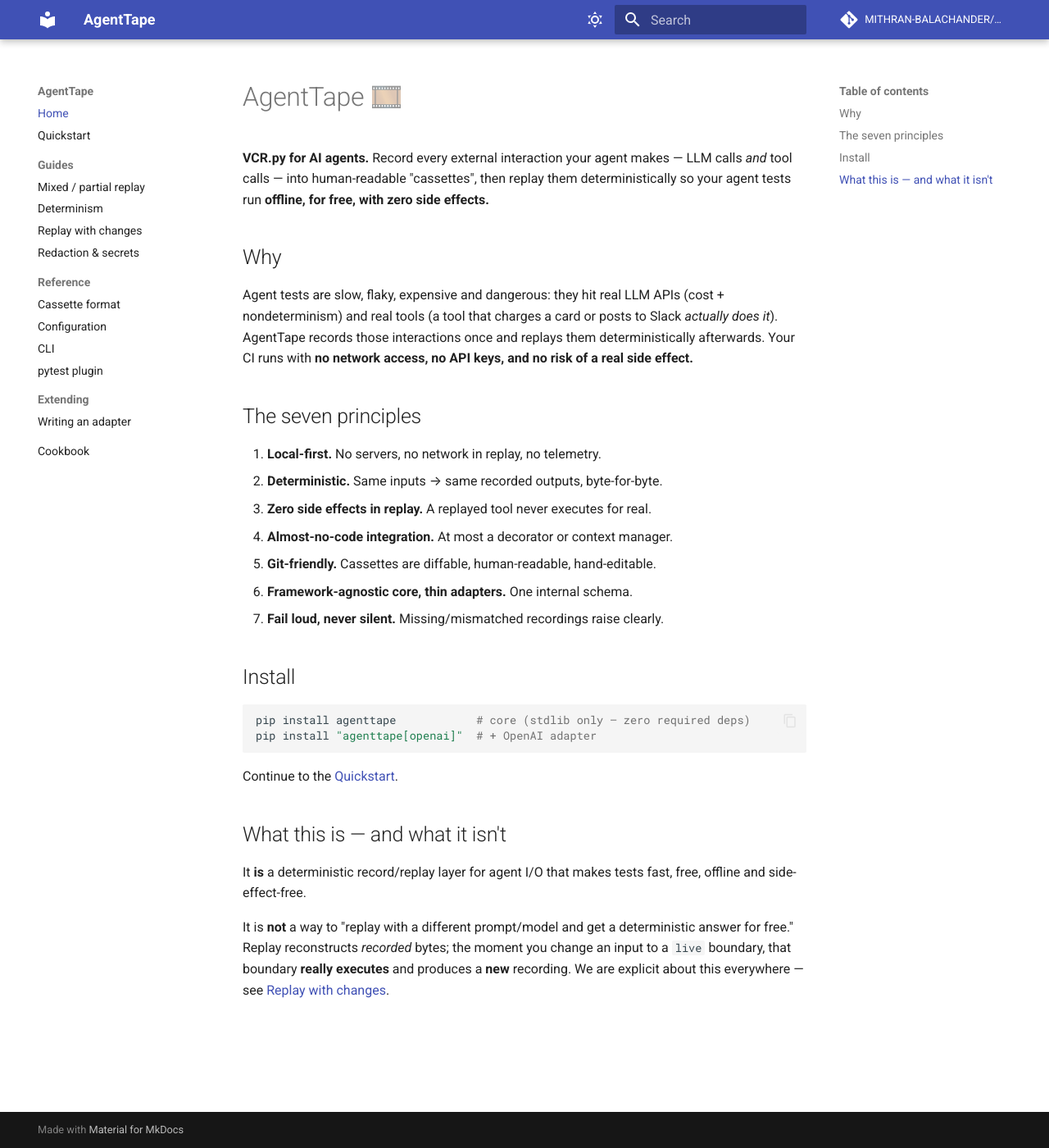
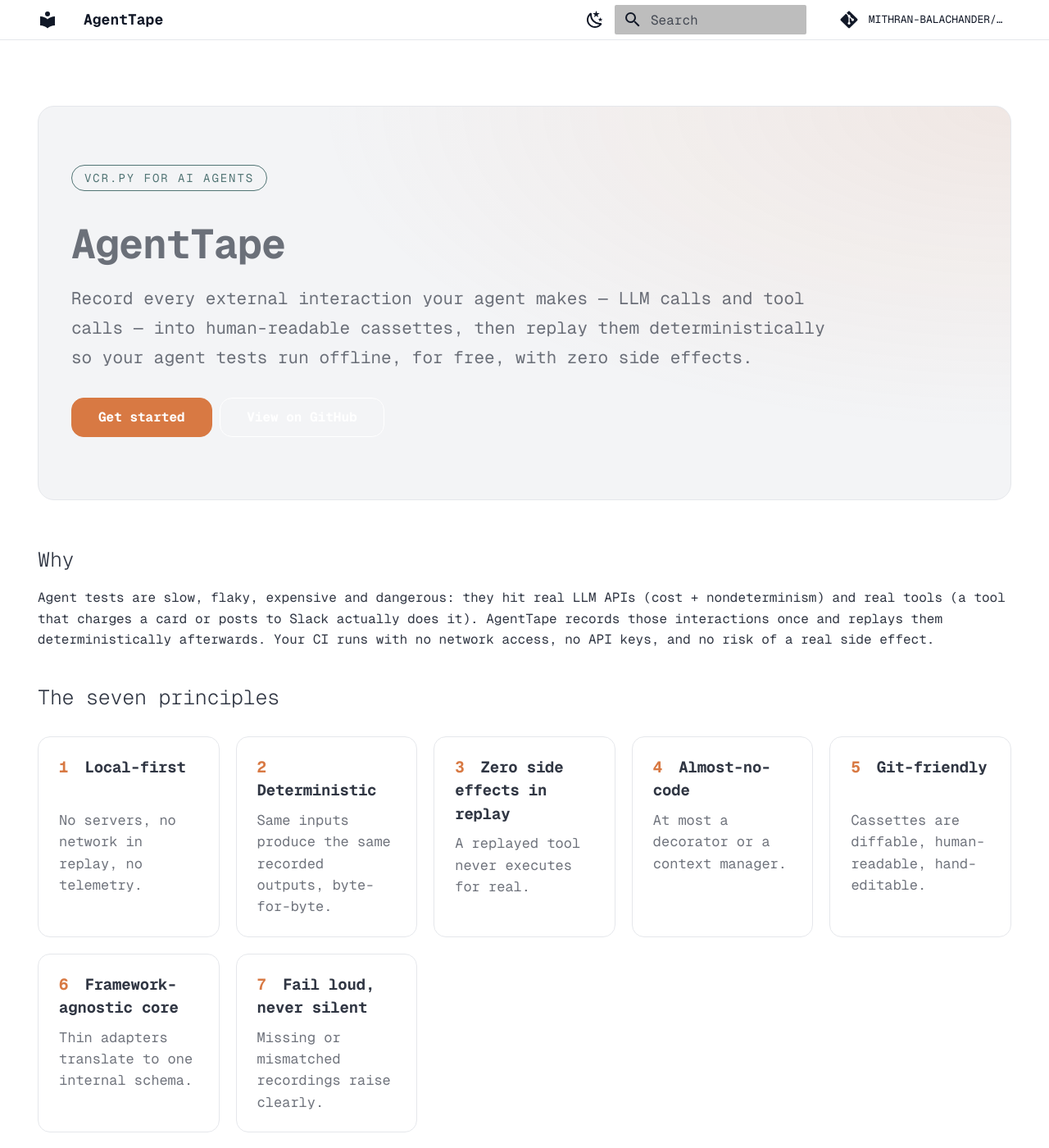
Before and after one commit to MITHRAN-BALACHANDER/AgentTape, an MkDocs documentation site: the page built from docs/index.md, in a window 1280 px wide and 1400 px high. Shown: the whole window at 82% size. Built offline with MkDocs 1.6.1 and Material for MkDocs 9.7.7, drawn with Linux system fonts in a browser that asks for light colours; comment, search, counter and statistics services are not loaded.

Commit message:
Update docs, site config and LangGraph docs
Revamp documentation and site configuration: replace repo/site links and README CI badge to MITHRAN-BALACHANDER/AgentTape; redesign docs/index with a hero and feature grid; clarify adapters.md entries for OpenAI and LangGraph. Add a custom docs stylesheet (stylesheets/extra.css) and enable it in mkdocs.yml, adjust theme palette, fonts, navigation/features and markdown extensions. Update project URLs in pyproject.toml to the new repo. Small copy edits in README and a clarified docstring in src/agenttape/adapters/langgraph.py describing graph-state checkpoint capture.

```diff
--- a/docs/index.md
+++ b/docs/index.md
@@ -1,27 +1,76 @@
-# AgentTape 🎞️
+---
+hide:
+  - navigation
+  - toc
+---
 
-**VCR.py for AI agents.** Record every external interaction your agent makes — LLM
-calls *and* tool calls — into human-readable "cassettes", then replay them
-deterministically so your agent tests run **offline, for free, with zero side
-effects.**
+<div class="at-hero" markdown>
+
+<span class="at-tag">VCR.py for AI agents</span>
+
+# AgentTape
+
+<p class="at-lead" markdown>
+Record every external interaction your agent makes — LLM calls and tool calls — into
+human-readable cassettes, then replay them deterministically so your agent tests run
+offline, for free, with zero side effects.
+</p>
+
+<div class="at-cta" markdown>
+[Get started](quickstart.md){ .md-button .md-button--primary }
+[View on GitHub](https://github.com/MITHRAN-BALACHANDER/AgentTape){ .md-button }
+</div>
+
+</div>
 
 ## Why
 
-Agent tests are slow, flaky, expensive and dangerous: they hit real LLM APIs (cost
-+ nondeterminism) and real tools (a tool that charges a card or posts to Slack
-*actually does it*). AgentTape records those interactions once and replays them
-deterministically afterwards. Your CI runs with **no network access, no API keys,
-and no risk of a real side effect.**
+Agent tests are slow, flaky, expensive and dangerous: they hit real LLM APIs (cost +
+nondeterminism) and real tools (a tool that charges a card or posts to Slack actually
+does it). AgentTape records those interactions once and replays them deterministically
+afterwards. Your CI runs with no network access, no API keys, and no risk of a real
+side effect.
 
 ## The seven principles
 
-1. **Local-first.** No servers, no network in replay, no telemetry.
-2. **Deterministic.** Same inputs → same recorded outputs, byte-for-byte.
-3. **Zero side effects in replay.** A replayed tool never executes for real.
-4. **Almost-no-code integration.** At most a decorator or context manager.
-5. **Git-friendly.** Cassettes are diffable, human-readable, hand-editable.
-6. **Framework-agnostic core, thin adapters.** One internal schema.
-7. **Fail loud, never silent.** Missing/mismatched recordings raise clearly.
+<div class="feature-grid" markdown>
+
+<div class="feature-card" markdown>
+### <span class="at-num">1</span> Local-first
+No servers, no network in replay, no telemetry.
+</div>
+
+<div class="feature-card" markdown>
+### <span class="at-num">2</span> Deterministic
+Same inputs produce the same recorded outputs, byte-for-byte.
+</div>
+
+<div class="feature-card" markdown>
+### <span class="at-num">3</span> Zero side effects in replay
+A replayed tool never executes for real.
+</div>
+
+<div class="feature-card" markdown>
+### <span class="at-num">4</span> Almost-no-code
+At most a decorator or a context manager.
+</div>
+
+<div class="feature-card" markdown>
+### <span class="at-num">5</span> Git-friendly
+Cassettes are diffable, human-readable, hand-editable.
+</div>
+
+<div class="feature-card" markdown>
+### <span class="at-num">6</span> Framework-agnostic core
+Thin adapters translate to one internal schema.
+</div>
+
+<div class="feature-card" markdown>
+### <span class="at-num">7</span> Fail loud, never silent
+Missing or mismatched recordings raise clearly.
+</div>
+
+</div>
 
 ## Install
 
@@ -38,7 +87,7 @@
 free, offline and side-effect-free.
 
 It is **not** a way to "replay with a different prompt/model and get a deterministic
-answer for free." Replay reconstructs *recorded* bytes; the moment you change an
-input to a `live` boundary, that boundary **really executes** and produces a **new**
+answer for free." Replay reconstructs *recorded* bytes; the moment you change an input
+to a `live` boundary, that boundary **really executes** and produces a **new**
 recording. We are explicit about this everywhere — see
 [Replay with changes](replay-with-changes.md).
--- /dev/null
+++ b/docs/stylesheets/extra.css
@@ -0,0 +1,226 @@
+/* AgentTape documentation theme.
+   Warm orange primary, teal secondary, neutral surfaces, rounded corners.
+   Palette values mirror the project design tokens (light + dark). */
+
+:root {
+  --at-radius: 0.75rem;
+}
+
+/* ----------------------------------------------------------------------- */
+/* Light scheme                                                            */
+/* ----------------------------------------------------------------------- */
+[data-md-color-scheme="default"] {
+  --at-orange: rgb(216, 121, 67);
+  --at-orange-light: rgb(231, 138, 83);
+  --at-teal: rgb(82, 117, 117);
+  --at-fg: rgb(17, 24, 39);
+  --at-surface: rgb(255, 255, 255);
+  --at-surface-2: rgb(243, 244, 246);
+  --at-border: rgb(229, 231, 235);
+
+  --md-default-bg-color: var(--at-surface);
+  --md-default-fg-color: rgba(17, 24, 39, 0.87);
+  --md-default-fg-color--light: rgba(17, 24, 39, 0.6);
+  --md-default-fg-color--lighter: rgba(17, 24, 39, 0.32);
+  --md-default-fg-color--lightest: rgba(17, 24, 39, 0.07);
+
+  /* Header: neutral white surface with dark text, orange used as accent. */
+  --md-primary-fg-color: var(--at-surface);
+  --md-primary-fg-color--light: var(--at-surface);
+  --md-primary-fg-color--dark: var(--at-surface-2);
+  --md-primary-bg-color: var(--at-fg);
+  --md-primary-bg-color--light: rgba(17, 24, 39, 0.7);
+
+  --md-accent-fg-color: var(--at-orange);
+  --md-accent-fg-color--transparent: rgba(216, 121, 67, 0.1);
+
+  --md-typeset-a-color: var(--at-orange);
+  --md-code-bg-color: var(--at-surface-2);
+  --md-code-fg-color: var(--at-fg);
+
+  --md-footer-bg-color: rgb(17, 24, 39);
+  --md-footer-bg-color--dark: rgb(11, 16, 27);
+}
+
+/* ----------------------------------------------------------------------- */
+/* Dark scheme                                                             */
+/* ----------------------------------------------------------------------- */
+[data-md-color-scheme="slate"] {
+  --at-orange: rgb(231, 138, 83);
+  --at-orange-light: rgb(251, 203, 151);
+  --at-teal: rgb(95, 135, 135);
+  --at-fg: rgb(193, 193, 193);
+  --at-surface: rgb(18, 17, 19);
+  --at-surface-2: rgb(34, 34, 34);
+  --at-border: rgb(34, 34, 34);
+
+  --md-default-bg-color: var(--at-surface);
+  --md-default-fg-color: rgba(193, 193, 193, 0.9);
+  --md-default-fg-color--light: rgba(193, 193, 193, 0.62);
+  --md-default-fg-color--lighter: rgba(193, 193, 193, 0.32);
+  --md-default-fg-color--lightest: rgba(193, 193, 193, 0.12);
+
+  --md-primary-fg-color: rgb(18, 18, 18);
+  --md-primary-fg-color--light: rgb(34, 34, 34);
+  --md-primary-fg-color--dark: rgb(12, 12, 12);
+  --md-primary-bg-color: var(--at-fg);
+  --md-primary-bg-color--light: rgba(193, 193, 193, 0.7);
+
+  --md-accent-fg-color: var(--at-orange);
+  --md-accent-fg-color--transparent: rgba(231, 138, 83, 0.15);
+
+  --md-typeset-a-color: var(--at-orange);
+  --md-code-bg-color: rgb(24, 24, 26);
+  --md-code-fg-color: var(--at-fg);
+
+  --md-footer-bg-color: rgb(12, 12, 13);
+  --md-footer-bg-color--dark: rgb(8, 8, 9);
+}
+
+/* ----------------------------------------------------------------------- */
+/* Shared chrome                                                           */
+/* ----------------------------------------------------------------------- */
+.md-header {
+  border-bottom: 1px solid var(--at-border);
+  box-shadow: none;
+}
+
+.md-tabs {
+  border-bottom: 1px solid var(--at-border);
+}
+
+.md-typeset pre > code,
+.md-typeset .highlight,
+.md-typeset table:not([class]) {
+  border-radius: var(--at-radius);
+}
+
+.md-typeset code {
+  border-radius: 0.375rem;
+}
+
+.md-typeset .admonition,
+.md-typeset details {
+  border-radius: var(--at-radius);
+}
+
+/* Buttons */
+.md-typeset .md-button {
+  border-radius: var(--at-radius);
+  border-width: 1px;
+  font-weight: 600;
+  transition:
+    background-color 0.15s ease,
+    border-color 0.15s ease,
+    color 0.15s ease;
+}
+
+.md-typeset .md-button:hover {
+  border-color: var(--at-orange);
+  color: var(--at-orange);
+  background-color: transparent;
+}
+
+.md-typeset .md-button--primary {
+  background-color: var(--at-orange);
+  border-color: var(--at-orange);
+  color: #fff;
+}
+
+.md-typeset .md-button--primary:hover {
+  background-color: var(--at-orange-light);
+  border-color: var(--at-orange-light);
+  color: #fff;
+}
+
+/* ----------------------------------------------------------------------- */
+/* Homepage hero                                                           */
+/* ----------------------------------------------------------------------- */
+.at-hero {
+  margin: 1.5rem 0 2.75rem;
+  padding: 2.75rem 2rem 3rem;
+  border: 1px solid var(--at-border);
+  border-radius: calc(var(--at-radius) + 0.25rem);
+  background:
+    radial-gradient(
+      130% 150% at 100% 0%,
+      var(--md-accent-fg-color--transparent),
+      transparent 55%
+    ),
+    var(--at-surface-2);
+}
+
+.md-typeset .at-hero h1 {
+  margin: 0 0 0.6rem;
+  font-size: 2.5rem;
+  line-height: 1.08;
+  letter-spacing: -0.02em;
+  font-weight: 700;
+}
+
+.at-tag {
+  display: inline-block;
+  font-size: 0.7rem;
+  text-transform: uppercase;
+  letter-spacing: 0.14em;
+  color: var(--at-teal);
+  border: 1px solid var(--at-teal);
+  border-radius: 999px;
+  padding: 0.2rem 0.75rem;
+  margin-bottom: 1.1rem;
+}
+
+.md-typeset .at-lead {
+  font-size: 1.05rem;
+  line-height: 1.7;
+  color: var(--md-default-fg-color--light);
+  max-width: 46rem;
+}
+
+.at-cta {
+  margin-top: 1.6rem;
+}
+
+/* ----------------------------------------------------------------------- */
+/* Feature cards                                                           */
+/* ----------------------------------------------------------------------- */
+.feature-grid {
+  display: grid;
+  grid-template-columns: repeat(auto-fit, minmax(220px, 1fr));
+  gap: 1rem;
+  margin: 1.5rem 0 2rem;
+}
+
+.feature-card {
+  border: 1px solid var(--at-border);
+  border-radius: var(--at-radius);
+  padding: 1.15rem 1.25rem;
+  background: var(--at-surface);
+  transition:
+    border-color 0.15s ease,
+    transform 0.15s ease;
+}
+
+.feature-card:hover {
+  border-color: var(--at-orange);
+  transform: translateY(-2px);
+}
+
+.md-typeset .feature-card h3 {
+  margin: 0 0 0.4rem;
+  font-size: 0.95rem;
+  font-weight: 700;
+}
+
+.md-typeset .feature-card p {
+  margin: 0;
+  font-size: 0.85rem;
+  line-height: 1.55;
+  color: var(--md-default-fg-color--light);
+}
+
+.feature-card .at-num {
+  color: var(--at-orange);
+  font-weight: 700;
+  margin-right: 0.45rem;
+}
--- a/mkdocs.yml
+++ b/mkdocs.yml
@@ -1,37 +1,45 @@
 site_name: AgentTape
 site_description: VCR.py for AI agents — deterministic record/replay of LLM and tool calls.
-site_url: https://MITHRAN-BALACHANDER.github.io/agenttape/
+site_url: https://MITHRAN-BALACHANDER.github.io/AgentTape/
 repo_url: https://github.com/MITHRAN-BALACHANDER/AgentTape
 repo_name: MITHRAN-BALACHANDER/AgentTape
 edit_uri: edit/main/docs/
 
 theme:
   name: material
+  font:
+    text: Geist Mono
+    code: JetBrains Mono
   palette:
+    - media: "(prefers-color-scheme: light)"
+      scheme: default
+      toggle:
+        icon: material/weather-night
+        name: Switch to dark mode
     - media: "(prefers-color-scheme: dark)"
       scheme: slate
-      primary: indigo
-      accent: indigo
-      toggle:
-
-        icon: material/weather-night
-        name: Switch to light mode
-    - media: "(prefers-color-scheme: light)"
-      scheme: default
-      primary: indigo
-      accent: indigo
       toggle:
         icon: material/weather-sunny
-        name: Switch to dark mode
+        name: Switch to light mode
   features:
     - navigation.instant
     - navigation.tracking
     - navigation.sections
+    - navigation.top
+    - navigation.footer
+    - toc.follow
     - content.code.copy
     - content.code.annotate
+    - search.suggest
+    - search.highlight
+
+extra_css:
+  - stylesheets/extra.css
 
 markdown_extensions:
   - admonition
+  - attr_list
+  - md_in_html
   - pymdownx.details
   - pymdownx.superfences
   - pymdownx.highlight
```
Also changed, not shown: README.md (+3 -3 lines), docs/adapters.md (+2 -2 lines), pyproject.toml (+5 -5 lines), 1 other file.
